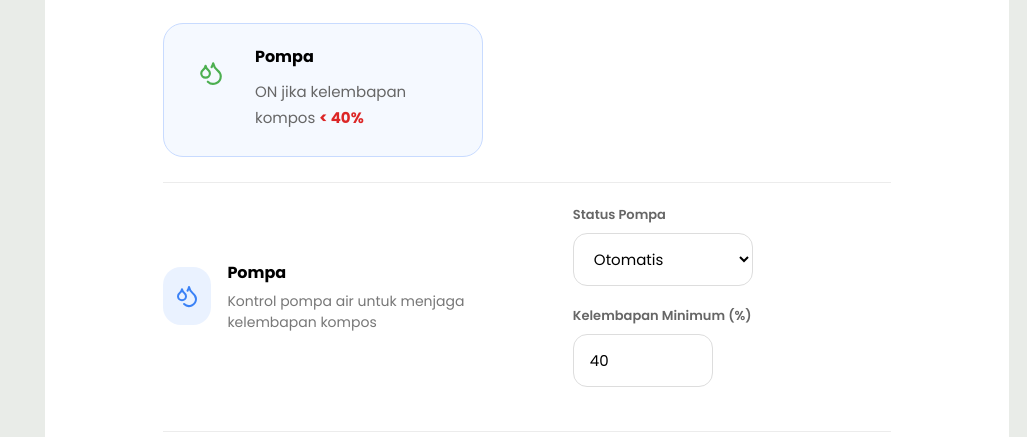
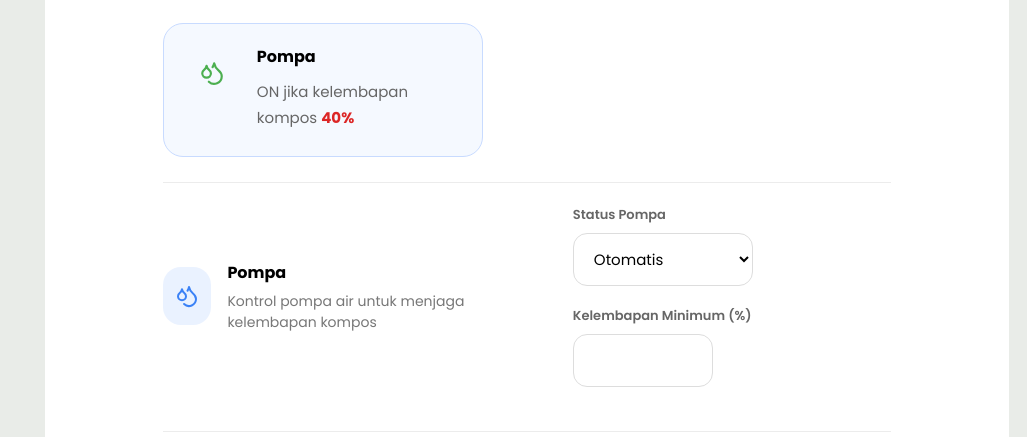
Before and after one commit to selametmaulana/Smart-Compost, a Vue app: page /dashboard/pengaturan in a window 1280 px wide. Shown: the part 832-1269 px from the top of the page, without its empty margins (253-1280 px from the left). Built offline with nearby package versions, Linux system fonts and the light colour scheme; no server answers.

Commit message:
pengaturan

```diff
--- a/src/views/pengaturan.vue
+++ b/src/views/pengaturan.vue
@@ -125,7 +125,7 @@
     ON jika kelembapan kompos
 
     <span class="red-text">
-      < {{ device.pump_humidity_limit }}%
+      {{ device.pump_humidity_threshold }}%
     </span>
   </p>
 
@@ -209,7 +209,7 @@
 
     <input
       type="number"
-      v-model="device.pump_humidity_limit"
+      v-model="pump_humidity_threshold"
     />
 
   </div>
@@ -358,7 +358,7 @@ const device = ref({
   fan_manual: false,
   pump_mode: 'auto',
   pump_manual: false,
-  pump_humidity_limit: 40,
+  pump_humidity_threshold: 40,
   fan_temp_on: 45,
   fan_temp_off: 40,
   location: '',
```
